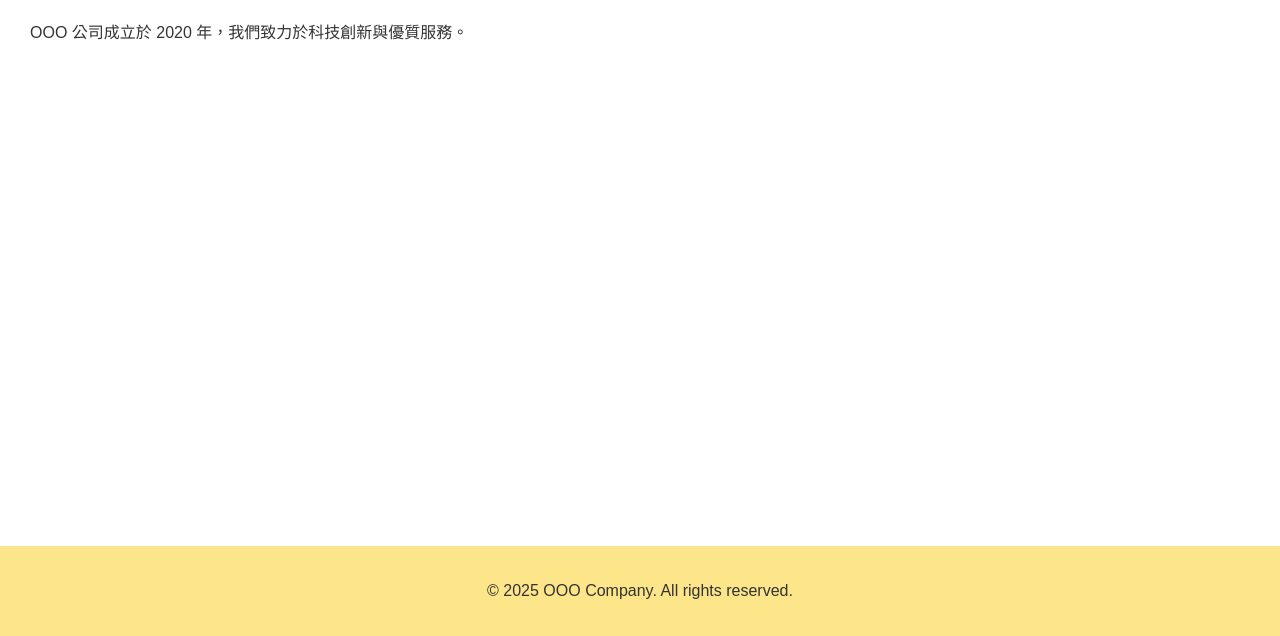
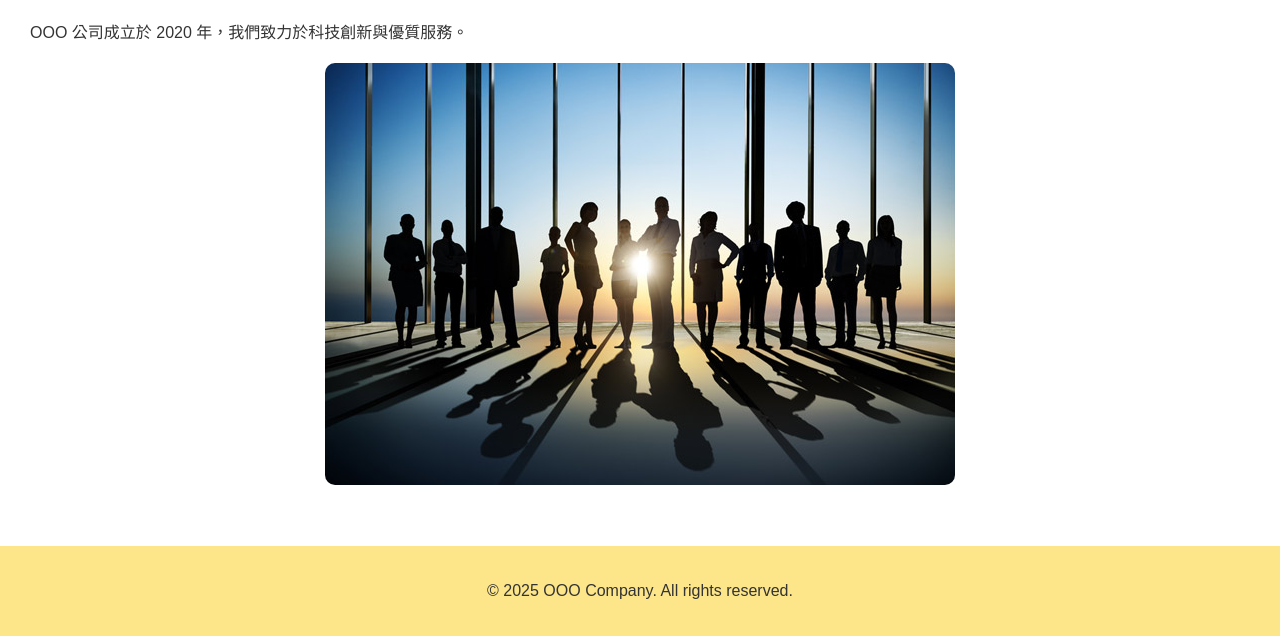
Before and after one commit to chen20001221-ctrl/my_web_homework, a plain HTML site: page about.html in a window 1280 px wide. Shown: the part 164-800 px from the top of the page. Drawn offline with Linux system fonts and the light colour scheme.

Commit message:
更新 about.html

```diff
--- a/about.html
+++ b/about.html
@@ -17,7 +17,7 @@
   <main>
     <h1>關於我們</h1>
     <p>OOO 公司成立於 2020 年，我們致力於科技創新與優質服務。</p>
-    <about src="images/IMG_4715.jpeg" alt="公司照片">
+    <img src="IMG_4715.jpeg" alt="公司照片">
   </main>
 
   <footer>
```
